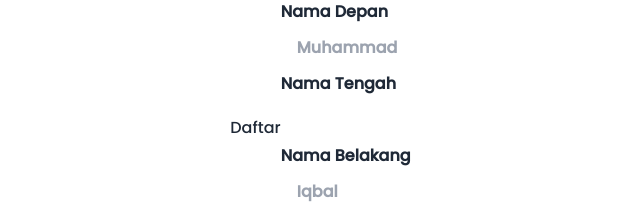
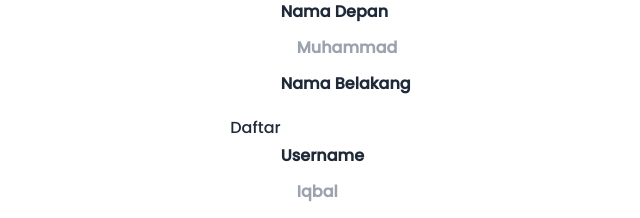
Before and after one commit to Iqbaladudu/logat-mesir-frontend, a Next.js app: page /daftar in a window 1280 px wide. Shown: the top 218 px of the page, without its empty margins (211-851 px from the left). Built offline with nearby package versions, Linux system fonts and the light colour scheme.

Commit message:
connect register to backend

```diff
--- /dev/null
+++ b/pages/_middleware.ts
@@ -0,0 +1,6 @@
+import { NextRequest, NextResponse } from "next/server";
+
+export default function middleware(req: NextRequest) {
+	const url = req.nextUrl.clone();
+	const { token } = req.cookies;
+}
--- a/src/Components/Button/Button.tsx
+++ b/src/Components/Button/Button.tsx
@@ -1,9 +1,5 @@
 import Link from "next/link";
-import type {
-	ButtonHTMLAttributes,
-	FormEventHandler,
-	MouseEventHandler,
-} from "react";
+import type { ButtonHTMLAttributes, MouseEventHandler } from "react";
 import styles from "./Button.module.css";
 import clsx from "clsx";
 
@@ -14,6 +10,7 @@ export type Props = {
 	onClick?: MouseEventHandler<HTMLButtonElement>;
 	className?: string;
 	type?: ButtonHTMLAttributes<HTMLButtonElement>["type"];
+	disable?: boolean;
 };
 
 const Button: React.FC<Props> = ({
@@ -23,10 +20,12 @@ const Button: React.FC<Props> = ({
 	onClick,
 	className,
 	type,
+	disable = false,
 }) => {
 	return onClick ? (
 		<button
 			type={type}
+			disabled={disable}
 			onClick={onClick}
 			className={clsx(
 				styles.button,
@@ -39,6 +38,7 @@ const Button: React.FC<Props> = ({
 	) : (
 		<button
 			type={type}
+			disabled={disable}
 			className={clsx(
 				styles.button,
 				className,
--- a/src/Components/Multistep/Multistep.tsx
+++ b/src/Components/Multistep/Multistep.tsx
@@ -21,7 +21,7 @@ export interface Props {
 
 const Multistep = ({ children }: Props) => {
 	const [position, setPosition] = useState(0);
-	const { register, handleSubmit, onSubmit, errors } = useComponentLogic();
+	const { isLoading } = useComponentLogic();
 
 	const total = children.length - 1;
 
@@ -57,6 +57,7 @@ const Multistep = ({ children }: Props) => {
 					{children[position]}
 					{isFinish ? (
 						<Button
+							disable={isLoading}
 							type="submit"
 							label="Daftar"
 							secondary
--- a/src/Containers/Register/Register.tsx
+++ b/src/Containers/Register/Register.tsx
@@ -17,8 +17,8 @@ import {
 import { useState } from "react";
 
 const Register = () => {
-	const { register, handleSubmit, onSubmit, errors } = useComponentLogic();
-	const [registerDisabled, setRegisterDisabled] = useState(true);
+	const { register, handleSubmit, onSubmit, errors, isLoading } =
+		useComponentLogic();
 	const dispatch: AppDispatch = useAppDispatch();
 	const { firstName, middleName, lastName, email, password, passwordConfirm } =
 		useAppSelector(({ registration }) => {
@@ -58,18 +58,18 @@ const Register = () => {
 								<Input
 									register={register}
 									errors={errors}
-									label="Nama Tengah"
+									label="Nama Belakang"
 									type="text"
-									name="middle_name"
+									name="last_name"
 									placeholder=""
 									className="mb-5 flex flex-col items-center sm:items-start sm:flex-none"
 								/>
 								<Input
 									register={register}
 									errors={errors}
-									label="Nama Belakang"
+									label="Username"
 									type="text"
-									name="last_name"
+									name="username"
 									placeholder="Iqbal"
 									className="mb-5 flex flex-col items-center sm:items-start sm:flex-none"
 								/>
--- a/src/Containers/Register/hooks.ts
+++ b/src/Containers/Register/hooks.ts
@@ -1,11 +1,11 @@
 import type { FormInputs as RegisterInput } from "./interfaces";
 import type { SubmitHandler } from "react-hook-form";
 import { useForm } from "react-hook-form";
-import axios from "axios";
-
-const fetcher = (url: string) => axios.post(url).then((res) => res.data);
+import axios, { AxiosResponse } from "axios";
+import { useState } from "react";
 
 export const useComponentLogic = () => {
+	const [isLoading, setIsLoading] = useState(false);
 	const {
 		register,
 		handleSubmit,
@@ -13,7 +13,15 @@ export const useComponentLogic = () => {
 	} = useForm<RegisterInput>();
 
 	const onSubmit: SubmitHandler<RegisterInput> = (data) => {
-		console.log("data:", data);
+		setIsLoading(true);
+		axios
+			.post("http://localhost:8000/account/register/", { ...data })
+			.then(({ data, status }) => {
+				data && setIsLoading(false);
+				document.cookie = `logat-mesir-token=${data.token}; path=/`;
+				console.log(data);
+			})
+			.catch((err) => console.log(err));
 	};
 
 	return {
@@ -21,5 +29,6 @@ export const useComponentLogic = () => {
 		handleSubmit,
 		onSubmit,
 		errors,
+		isLoading,
 	};
 };
```
